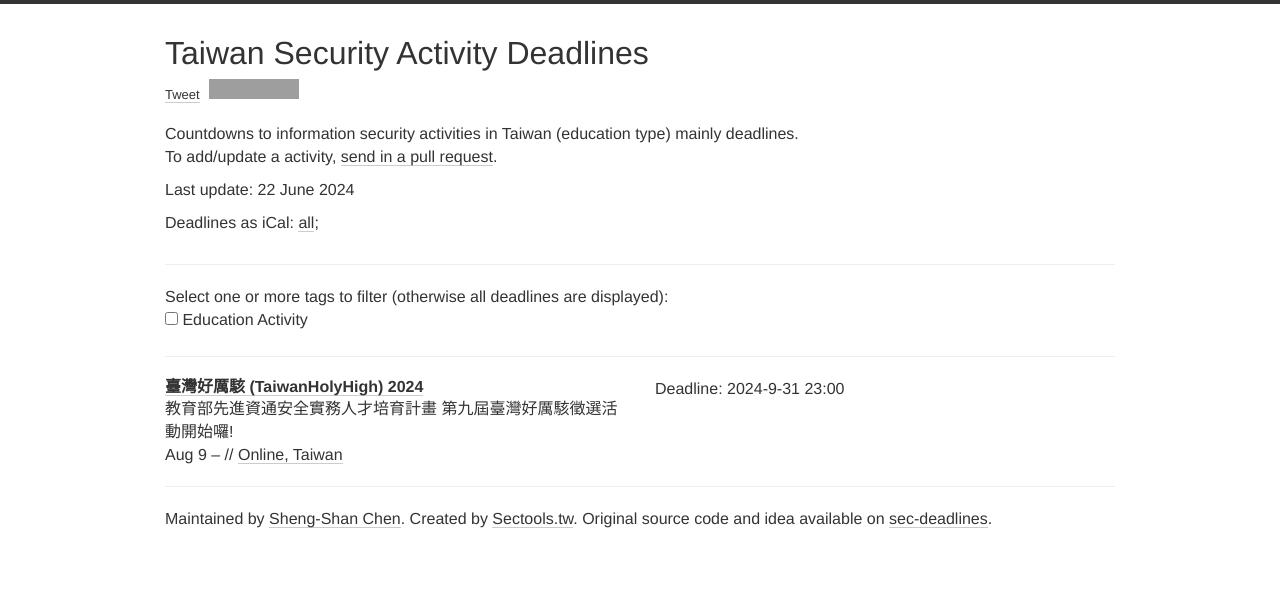
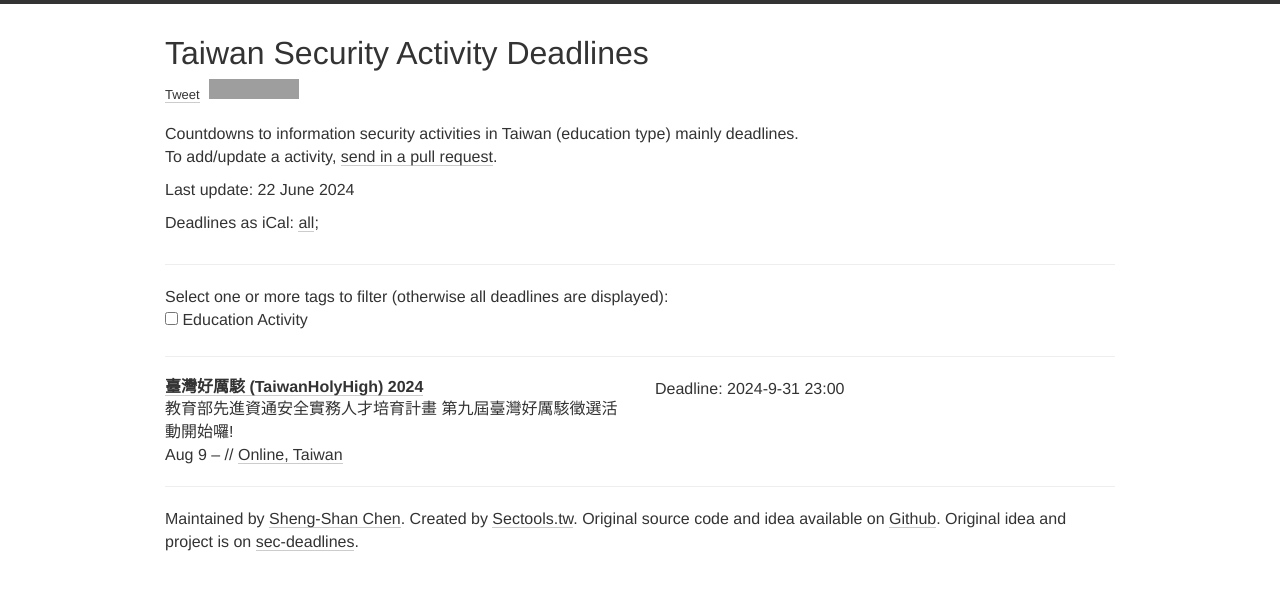
Before and after one commit to stwater20/taiwan-security-deadlines, a Jekyll site: the page built from index.html, in a window 1280 px wide. Shown: the top 590 px of the page. Built offline with Jekyll 4.4.1, drawn with Linux system fonts in a browser that asks for light colours; nearby versions of some CDN libraries; comment, search, counter and statistics services are not loaded; grey boxes are pictures that could not be loaded.

Commit message:
modified some text

```diff
--- a/index.html
+++ b/index.html
@@ -100,7 +100,10 @@
         {% endfor %}
       </div>
       <footer>
-        Maintained by <a href="https://github.com/stwater20">Sheng-Shan Chen</a>. Created by <a href="https://sectools.tw/">Sectools.tw</a>. Original source code and idea available on <a href="https://github.com/sec-deadlines/sec-deadlines.github.io">sec-deadlines</a>.
+        Maintained by <a href="https://github.com/stwater20">Sheng-Shan Chen</a>.
+        Created by <a href="https://sectools.tw/">Sectools.tw</a>.
+        Original source code and idea available on <a href="https://github.com/stwater20/taiwan-security-deadlines">Github</a>.
+        Original idea and project is on <a href="https://github.com/sec-deadlines/sec-deadlines.github.io">sec-deadlines</a>.
       </footer>
     </div>
 
```
